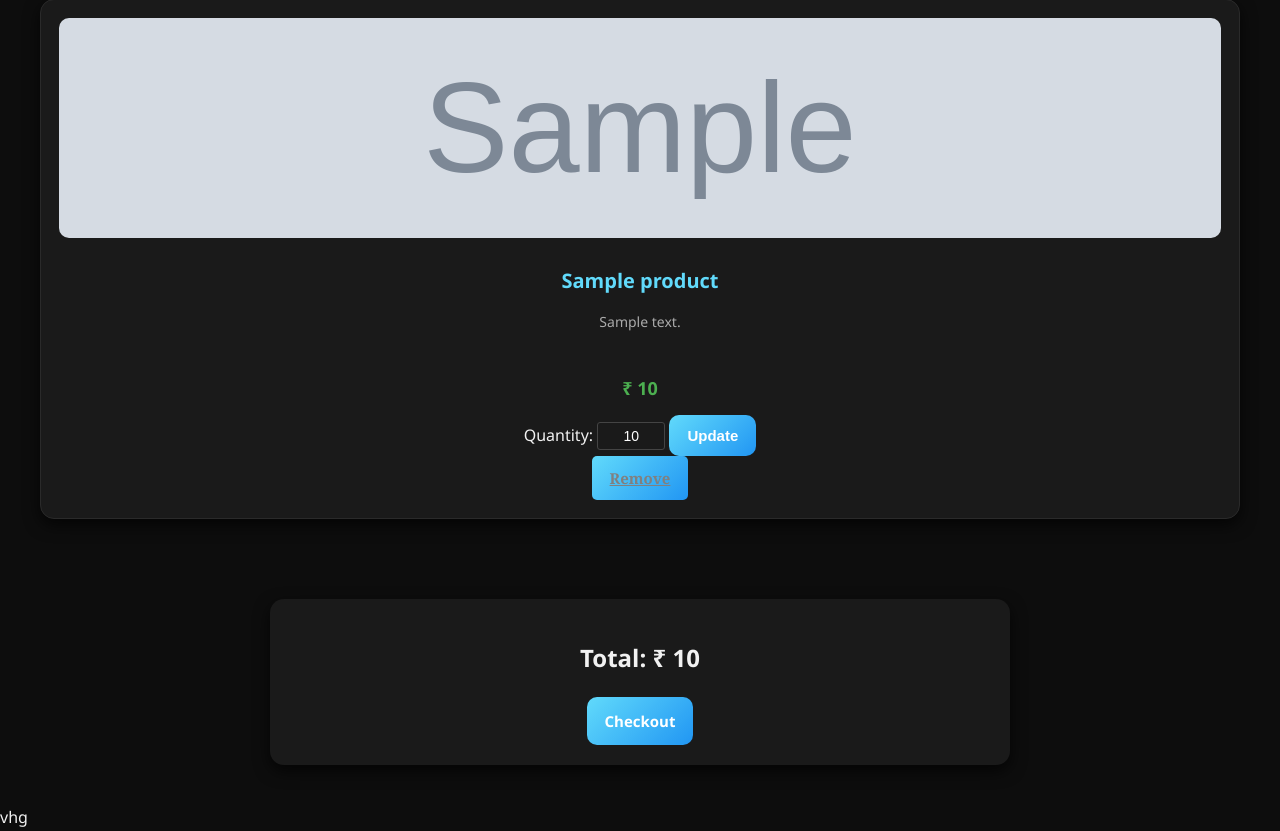
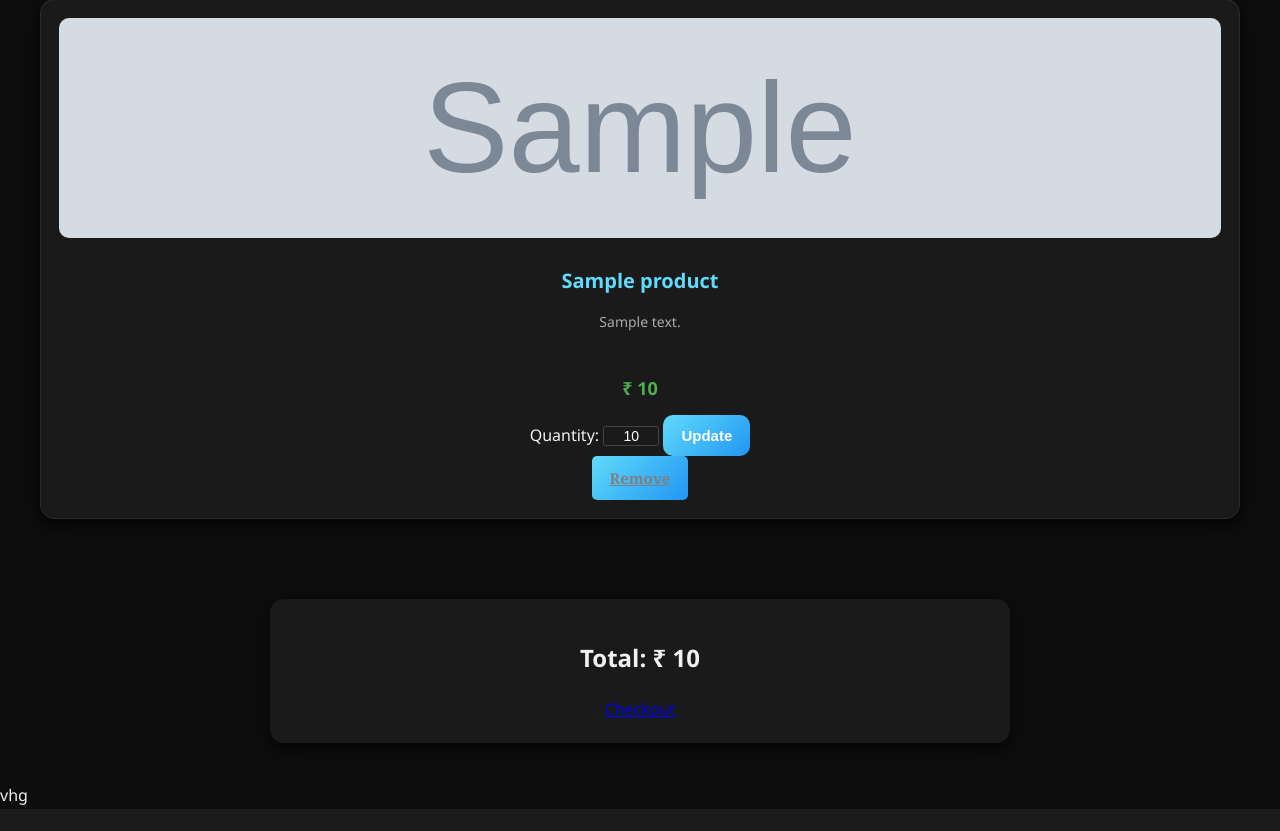
Before and after one commit to GamerDevIND/PaperCut-Web, a Django app: template shop/templates/shop/cart.html in a window 1280 px wide. Shown: the part 139-970 px from the top of the page. After the commit the page ends 948 px from the top, so only its background shows below. Run offline with Django 5.2, Linux system fonts and the light colour scheme; data comes from the database, SQL or seed files in the repository; both versions use the stored data as it was after the commit; tables that the repository leaves empty hold one stand-in row (values such as "Sample post"); the template is opened without the code that fills it: values that come from a table or form of the project are taken from there, most other values are stand-ins (such as "Sample title", 1, 10 or a date in 2020); grey boxes marked "Sample" are stand-in pictures.

Commit message:
Revert "hm"
This reverts commit f2d33c434772255ca394cce9c3a2d56022441d09.

```diff
--- a/shop/static/css/style.css
+++ b/shop/static/css/style.css
@@ -181,13 +181,9 @@ button:hover {
     border-radius: 6px;
 }
 .quantity_input {
-    background-color: #1a1a1a;
-    color: #f1f1f1;
-    border: 1px solid #444;
-    border-radius: 4px;
-    padding: 5px 8px;
     width: 50px;
     text-align: center;
+<<<<<<< HEAD
     font-size: 14px;
     outline: none;
 }
@@ -199,4 +195,10 @@ button:hover {
 .quantity_input:focus {
     border-color: #61dafb;
     box-shadow: 0 0 5px #61dafb;
+=======
+    border-radius: 4px;
+    border: 1px solid #444;
+    background-color: #1a1a1a;
+    color: #f1f1f1;
+>>>>>>> parent of f2d33c4 (hm)
 }
--- a/shop/templates/shop/cart.html
+++ b/shop/templates/shop/cart.html
@@ -44,7 +44,7 @@
 
         <div class="product-detail" style="text-align:center;">
             <h2>Total: ₹ {{ cart_total }}</h2>
-            <a href="{% url 'checkout' product.pk %}" class="btn-link">Checkout</a>
+            <a href="{% url 'checkout' %}">Checkout</a>
         </div>vhg
 
         {% else %}
--- a/shop/templates/shop/product_detail.html
+++ b/shop/templates/shop/product_detail.html
@@ -22,7 +22,7 @@
             <h2>{{ product.name }}</h2>
             <p class="desc">{{ product.description }}</p>
             <p class="price">₹ {{ product.price }}</p>
-            <a href="{% url 'cart' product.pk %}" class="btn-link">Add to Cart</a>
+           <a href="{% url 'cart_detail' %}">Go to Cart</a>
         </div>
 
         <p><a href="{% url 'home' %}" class="Back">Back to Home</a></p>
```
Also changed, not shown: db.sqlite3.
